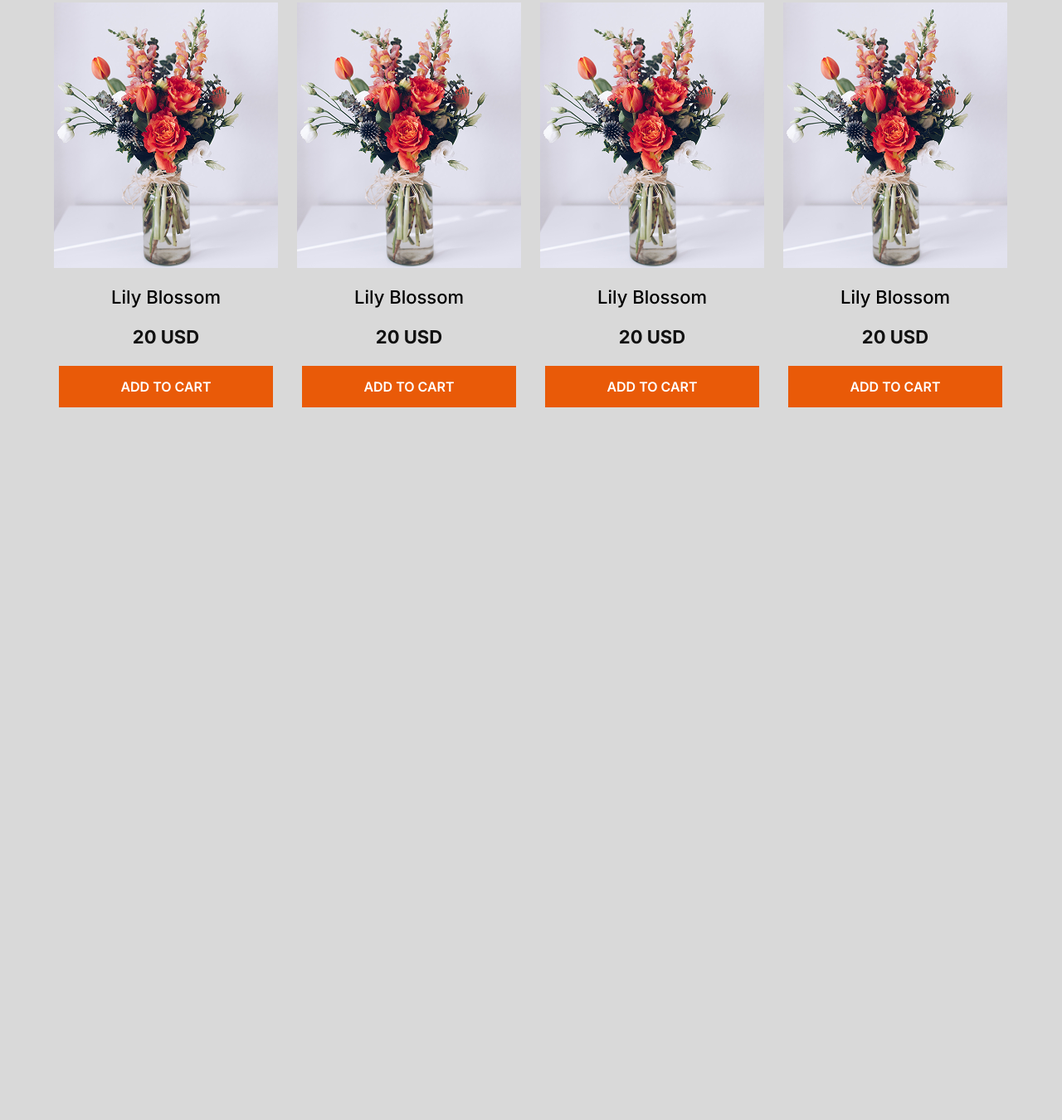
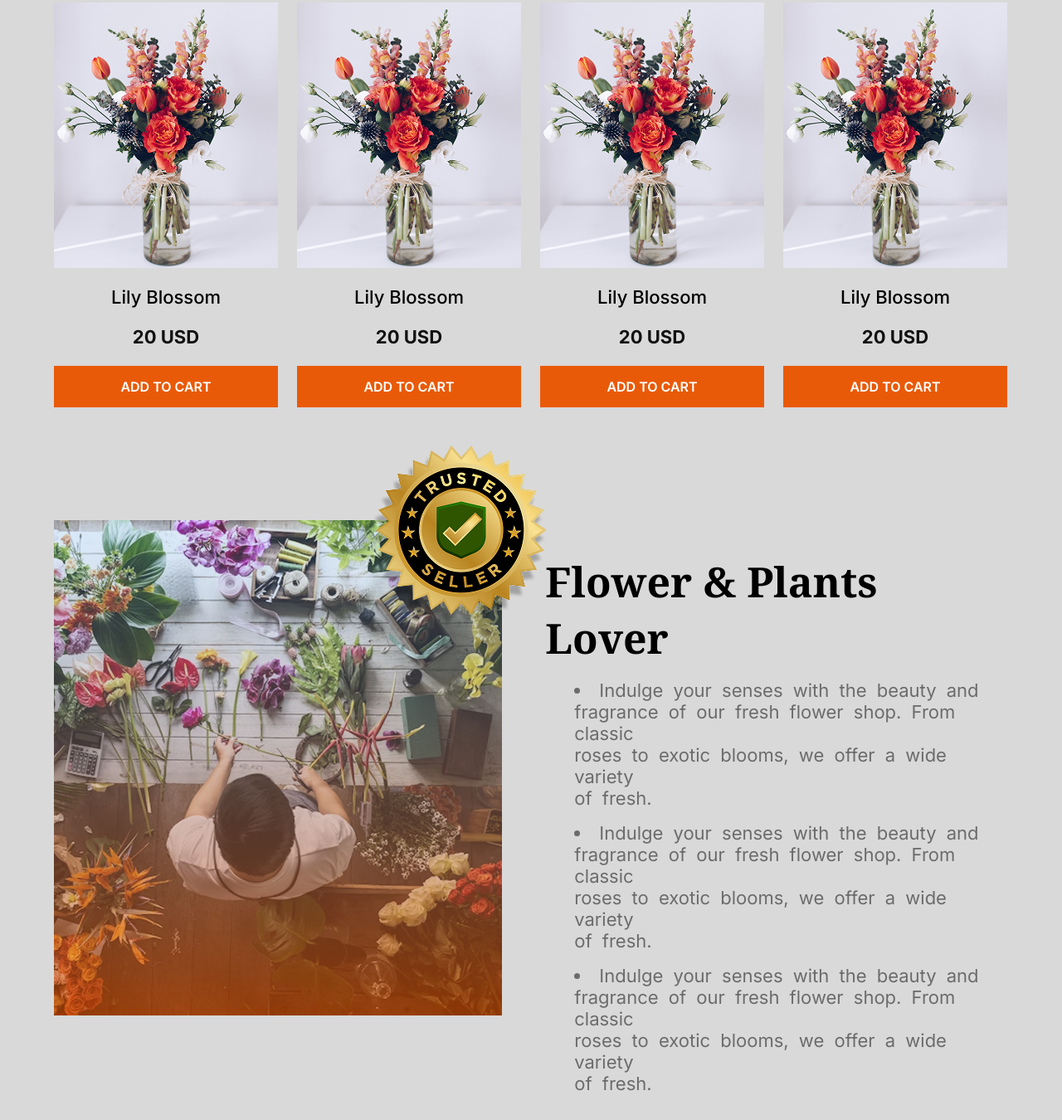
Before and after one commit to RaselDev28/Faugei_Flowers, a plain HTML site: page index.html in a window 1280 px wide. Shown: the part 1378-2728 px from the top of the page at 83% size. Before the commit the page ends 1885 px from the top, so only its background shows below. Drawn offline with Linux system fonts and the light colour scheme.

Commit message:
flower-plant

```diff
--- a/CSS/style.css
+++ b/CSS/style.css
@@ -77,23 +77,28 @@ ul li a:hover {
 }
 
 /* Planet Part */
-.planet-part{
+.planet-part {
   margin-top: 100px;
 }
-.planet-part-text{
+
+.planet-part-text {
   margin-bottom: 50px;
 }
+
 .planet-part-text {
   text-align: center;
 }
+
 .planet-part-text h2 {
   font-size: 50px;
   font-weight: 700;
   font-family: "Noto Serif", serif;
 }
+
 .planet-part-text h2 span {
   color: #E95A08;
 }
+
 .planet-part-text p {
   color: #000000;
   font-size: 22px;
@@ -102,39 +107,46 @@ ul li a:hover {
   opacity: .5;
   word-spacing: 4px;
 }
+
 .planet-part-img-first {
   display: flex;
   gap: 2%;
 }
+
 .planet-part-img-first .card h1 {
   font-size: 22px;
   font-family: "Inter", sans-serif;
   font-weight: 500;
 }
+
 .planet-part-img-second {
   display: flex;
   gap: 2%;
   margin-top: 20px;
 }
+
 .planet-part-img-second .card h1 {
   font-size: 22px;
   font-family: "Inter", sans-serif;
   font-weight: 500;
 }
+
 .card {
   max-width: 300px;
   text-align: center;
 }
+
 .price {
   color: #111111;
   font-weight: 700;
   font-size: 22px;
   font-family: "Inter", sans-serif;
 }
+
 .card button {
   border: none;
   outline: 0;
-  padding: 15px 74px;
+  padding: 15px 80px;
   color: white;
   background-color: #E95A08;
   text-align: center;
@@ -143,7 +155,54 @@ ul li a:hover {
   font-weight: 600;
   font-family: "Inter", sans-serif;
 }
+
 .card button:hover {
- background-color: cadetblue;
+  background-color: cadetblue;
   transition: .6s;
 }
+
+/* Flower & Plants Part */
+.flower_Plants_part {
+  display: flex;
+  width: 100%;
+  justify-content: space-between;
+  gap: 3%;
+  margin-top: 120px;
+}
+
+.flower-plants-img {
+  background-image: url(../assets/flower-store.png);
+  background-repeat: no-repeat;
+  max-height: 597px;
+  width: 100%;
+  /* background-origin: content-box; */
+  position: relative;
+}
+.flower-plants-img img {
+    position: absolute;
+    top: -22%;
+    left: 61%;
+}
+.flower-plants-text {
+  width: 100%;
+  padding-bottom: 15px;
+  padding-top: 15px;
+  margin-top: 25px;
+}
+
+.flower-plants-text h3 {
+  font-size: 50px;
+  font-weight: 700;
+  font-family: "Noto Serif", serif;
+  margin: 0;
+}
+
+.flower-plants-text li {
+  font-size: 22px;
+  font-weight: 400;
+  font-family: "Inter", sans-serif;
+  margin-left: 35px;
+  color: #000000;
+  opacity: .5;
+  word-spacing: 6px;
+}
--- a/index.html
+++ b/index.html
@@ -126,7 +126,31 @@
             </div>
             <!-- Planet Section End -->
 
-        </div>
+            <!-- Flower & Plants Part -->
+            <div class="flower_Plants_part">
+                <div class="flower-plants-img">
+                    <img src="./assets/Subtract.png" alt="">
+                </div>
+
+                <div class="flower-plants-text">
+                    <h3>Flower & Plants <br> Lover</h3>
+
+                            <p>
+                            <li>Indulge your senses with the beauty and <br> fragrance of our fresh flower shop. From classic <br>
+                                roses to exotic blooms, we offer a wide variety <br> of fresh.</li>
+                        </p>
+                        <p>
+                            <li>Indulge your senses with the beauty and <br> fragrance of our fresh flower shop. From classic <br>
+                                roses to exotic blooms, we offer a wide variety <br> of fresh.</li>
+                        </p>
+                        <p>
+                            <li>Indulge your senses with the beauty and <br> fragrance of our fresh flower shop. From classic <br>
+                                roses to exotic blooms, we offer a wide variety <br> of fresh.</li>
+                        </p>
+
+                </div>
+                <!-- Flower & Plants End -->
+            </div>
     </main>
 
 
```
